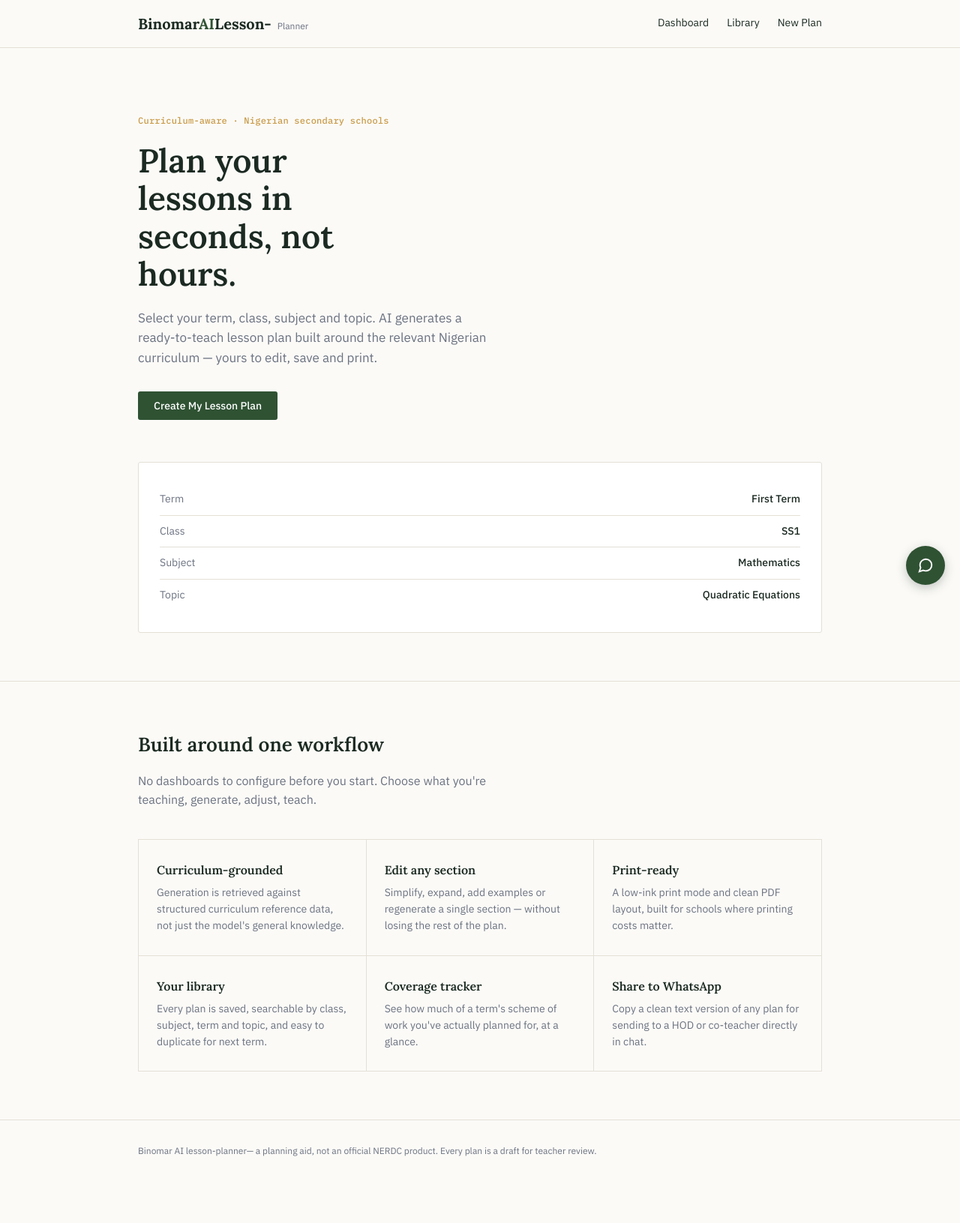
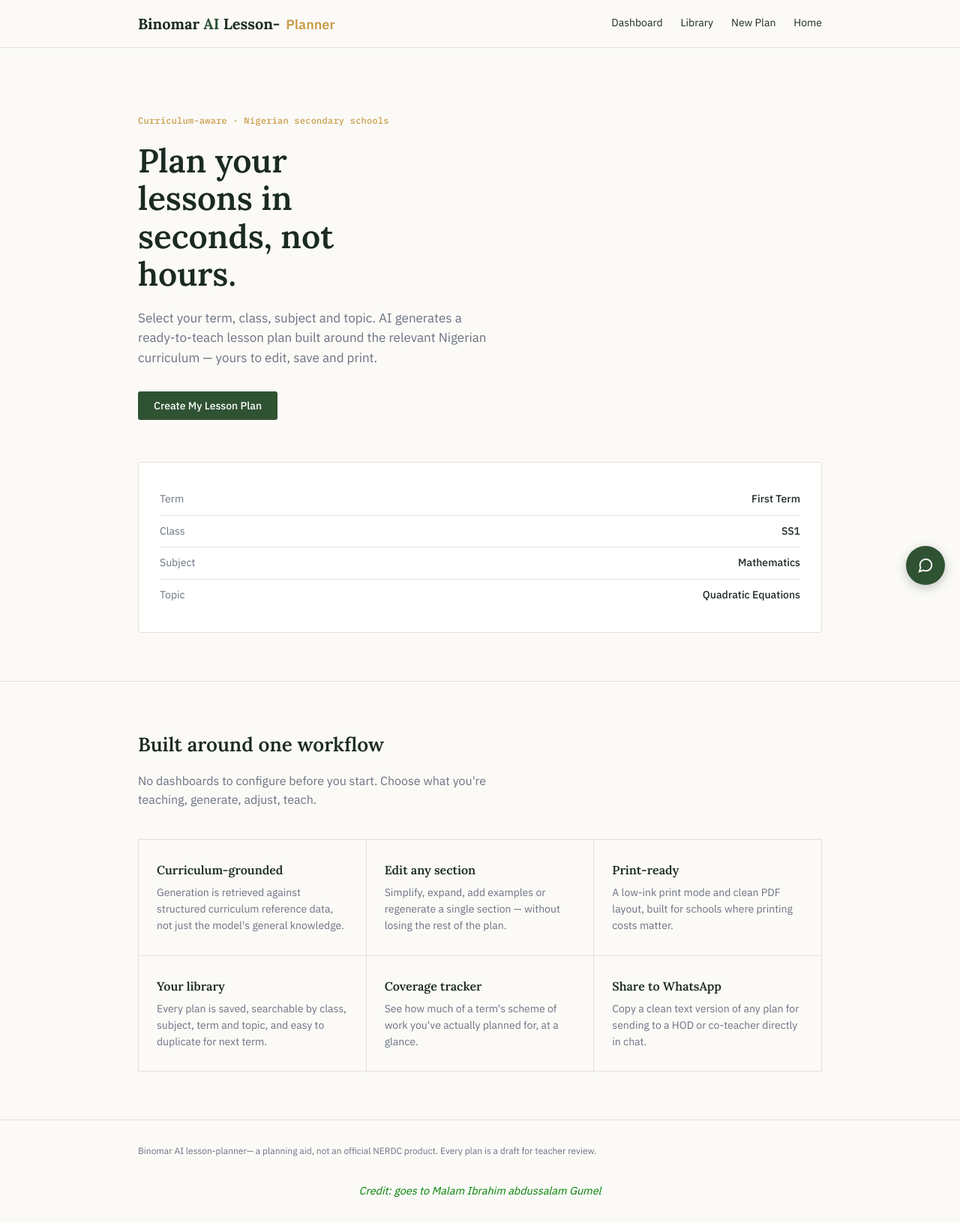
Before and after one commit to webdevMug/Binomar-Ai-lesson-planner, a website: page index.html in a window 1280 px wide. Shown: the whole page at 75% size. Before the commit the page ends 1577 px from the top, so only its background shows below. Drawn offline with Linux system fonts and the light colour scheme.

Commit message:
Add files via upload
fix the back key malfunction, and add home key in navigation bar,

```diff
--- a/index.html
+++ b/index.html
@@ -12,13 +12,14 @@
 <header class="topbar">
   <div class="topbar-inner">
     <a href="#/" class="brand" onclick="Router.go('home')">
-      <span class="brand-mark">Binomar<span class="accent">AI</span>Lesson-</span>
+      <span class="brand-mark">Binomar<span class="accent"> AI </span>Lesson-</span>
       <span class="brand-tag">Planner</span>
     </a>
     <nav class="nav-links">
       <a href="#/dashboard" data-route="dashboard" onclick="Router.go('dashboard')">Dashboard</a>
       <a href="#/library" data-route="library" onclick="Router.go('library')">Library</a>
       <a href="#/generator" data-route="generator" onclick="Router.go('generator')">New Plan</a>
+      <a href="/index.html" id="home-key">Home</a>
     </nav>
   </div>
 </header>
@@ -30,6 +31,7 @@
     <span>Binomar AI lesson-planner— a planning aid, not an official NERDC product. Every plan is a draft for teacher review.</span>
     <span id="storage-indicator"></span>
   </div>
+  <div class="credits">Credit: goes to Malam Ibrahim abdussalam Gumel</div>
 </footer>
 
 <div class="toast" id="toast"></div>
@@ -185,7 +187,7 @@
       </div>
     </div>
     <div class="call-home">
-      <a href="/#"><button class="call-back" id="btn-back">Back</button></a>
+      <a href="/index.html"><button class="call-back" id="btn-back">Back</button></a>
     </div>
   </section>
 </template>
--- a/styles.css
+++ b/styles.css
@@ -510,6 +510,21 @@ footer {
   font-size: 0.90rem;
   color:var(--paper);
 }
+.brand-tag{
+  font-size: large;
+  font-weight: bold;
+  color: #C99A46;
+
+}
+.credits{
+  text-align: center;
+  color: green;
+  padding-top: 2rem;
+  font-size:0.90rem;
+  font-style: oblique;
+
+}
+
 @media (max-width: 480px) {
   .chat-panel { width: calc(100vw - 32px); right: -4px; }
 }
```
